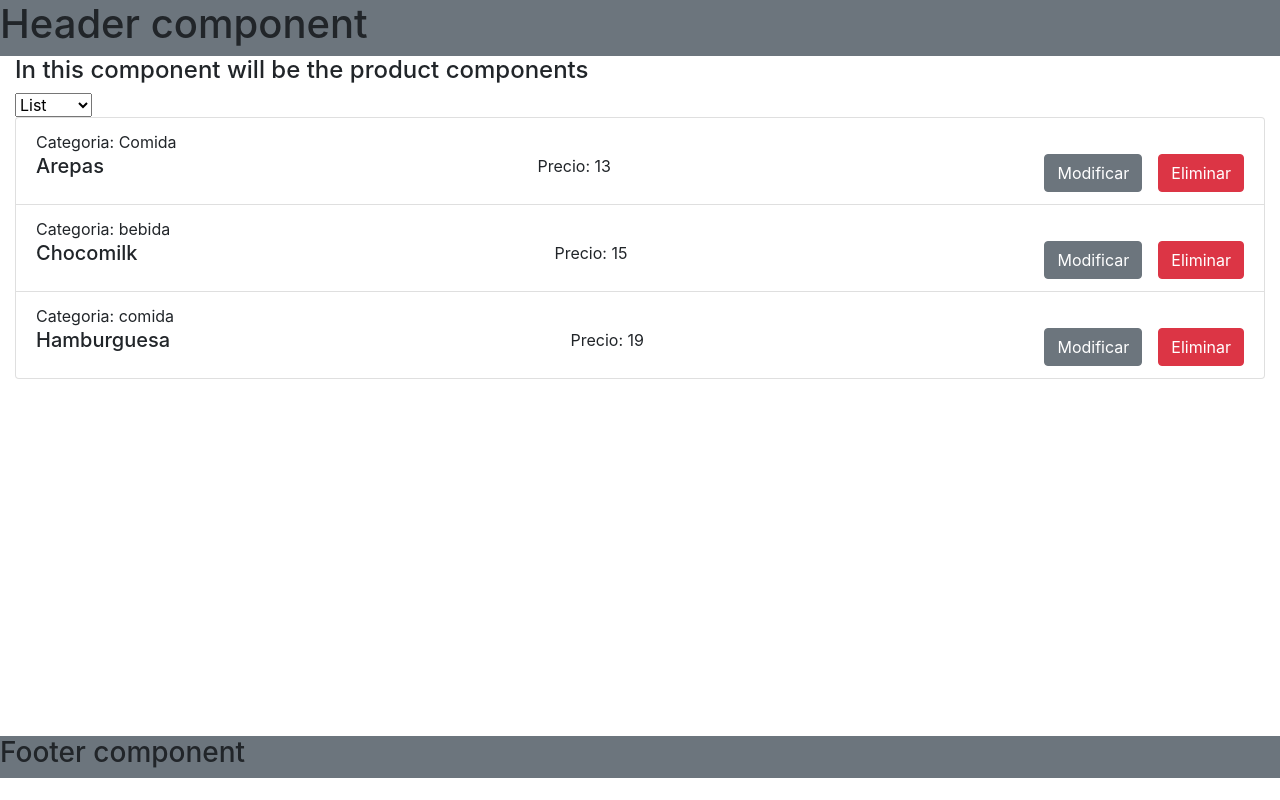
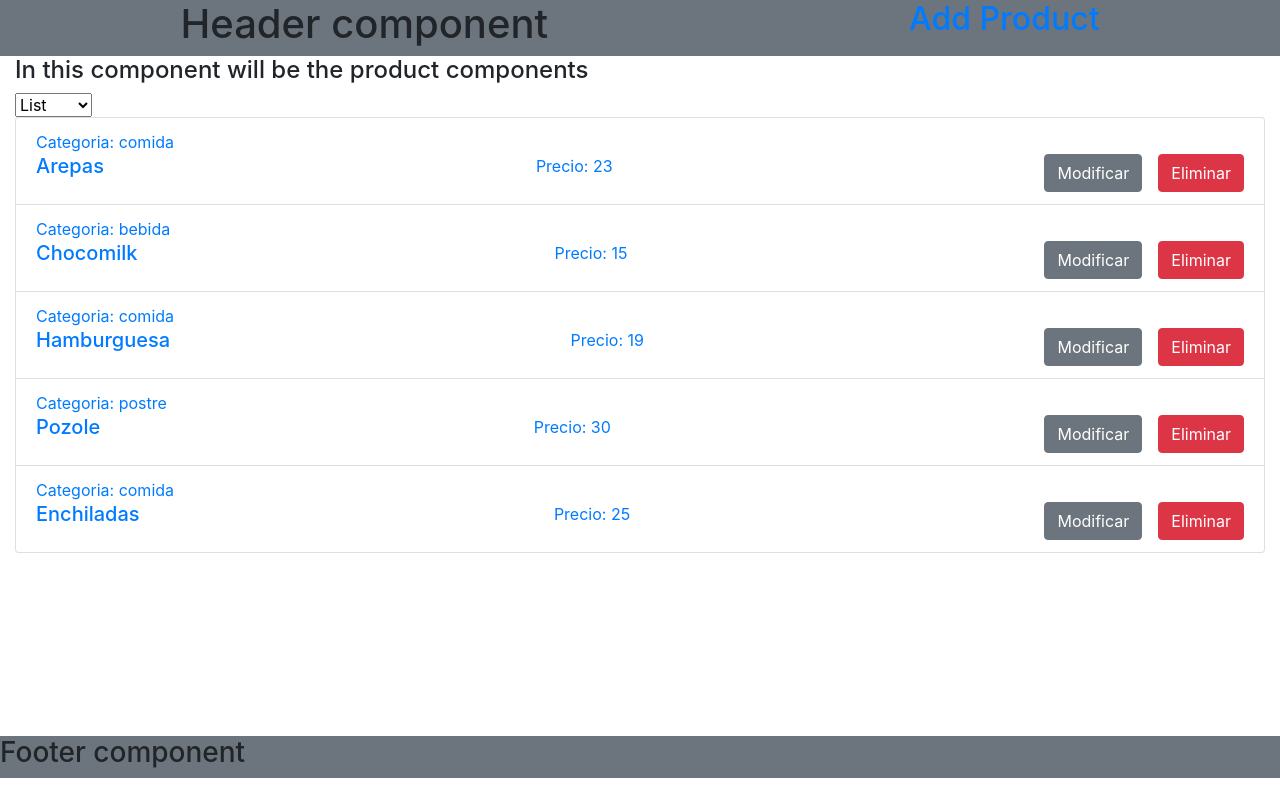
Before and after one commit to JosePeregrina/crrud, a React (Create React App) app in the folder my-aplication/: page / in a window 1280 px wide. Built offline with nearby package versions, Linux system fonts and the light colour scheme; data requests are answered from the project's data file.

Commit message:
Add product and Edit product are working

```diff
--- a/my-aplication/db.json
+++ b/my-aplication/db.json
@@ -1,10 +1,10 @@
 {
   "restaurant": [
     {
-      "id": 1,
       "nombre": "Arepas",
-      "categoria": "Comida",
-      "precio": 13
+      "categoria": "comida",
+      "precio": "23",
+      "id": 1
     },
     {
       "id": 2,
@@ -17,6 +17,21 @@
       "nombre": "Hamburguesa",
       "categoria": "comida",
       "precio": 19
+    },
+    {
+      "nombre": "Pozole",
+      "categoria": "postre",
+      "precio": "30",
+      "id": 4
+    },
+    {
+      "nombre": "Enchiladas",
+      "categoria": "comida",
+      "precio": "25",
+      "id": 5
     }
-  ]
+  ],
+  "maxId": {
+    "[object Object]1": ""
+  }
 }
--- a/my-aplication/src/components/AddProduct.js
+++ b/my-aplication/src/components/AddProduct.js
@@ -1,14 +1,66 @@
 import React, { Component } from "react";
-
+import Axios from  "axios";
 class AddProduct extends Component {
   constructor(props) {
     super(props);
     this.state = {
       nombre: "",
       precio: 0,
-      categoria: "postre"
+      categoria: "postre",
+      edit: this.props.edit? true : false,
+      maxId: 0,
+      dish: {
+
+      }
     };
     this.handleChange = this.handleChange.bind(this);
+    this.addProduct = this.addProduct.bind(this);
+    this.updateProduct = this.updateProduct.bind(this);
+  }
+  componentDidMount(){
+    if(this.state.edit){
+      Axios.get(`http://localhost:4000/restaurant/${this.props.id}`)
+      .then(res => this.setState({dish: res.data}))
+      .then(()=> {
+        this.setState({nombre: this.state.dish.nombre})
+        this.setState({categoria: this.state.dish.categoria})
+        this.setState({precio: this.state.dish.precio})
+      })
+    }
+    this.getMaxId();
+  }
+  updateProduct(){
+    const{nombre, categoria, precio} = this.state;
+    const{id} = this.props;
+    const playload={
+      nombre,
+      categoria,
+      precio,
+    }
+    Axios.put(`http://localhost:4000/restaurant/${id}`, playload)
+    .then(res => console.log({UpdateProductResponse: res}));
+  }
+  getMaxId(){
+    Axios.get("http://localhost:4000/maxId")
+    .then(id => {
+      let maxId = id.data;
+      console.log({PincheId: maxId});
+      this.setState({maxId});
+    })
+    .catch(error => console.error({IdError: error}))
+  }
+  addProduct(){
+    const {nombre, categoria, precio} = this.state;
+    console.log({nombre, categoria, precio});
+    let playload = {
+      nombre: this.state.nombre,
+      categoria: this.state.categoria,
+      precio: this.state.precio,
+    }
+    Axios.post("http://localhost:4000/restaurant/", playload )
+    .then(res => console.log({AddResponse: res}))
+    .then(()=> this.setMaxId(this.state.maxId))
+    .catch(error => console.error({AddError: error}));
   }
   handleChange(event) {
     const { name, value, type } = event.target;
@@ -21,7 +73,7 @@ class AddProduct extends Component {
     } else this.setState({ [name]: value });
   }
   render() {
-    const { nombre, precio, categoria } = this.state;
+    const { nombre, precio, categoria, edit, maxId, dish } = this.state;
     return (
       <div className="row">
         <div className="col-xl-8 col-md-8 col-sm-8 col-xs-8 mx-auto mt-4">
@@ -95,7 +147,10 @@ class AddProduct extends Component {
                 Entrada
               </label>
             </div>
-            <button>Enviar</button>
+            {
+              edit? <button className="btn btn-primary" onClick={this.updateProduct}>Editar</button> :
+              <button className="btn btn-success" onClick={this.addProduct}>Enviar</button>
+            }
           </div>
         </div>
       </div>
--- a/my-aplication/src/components/Products.js
+++ b/my-aplication/src/components/Products.js
@@ -1,4 +1,5 @@
 import React, { Component } from "react";
+import {Link} from 'react-router-dom'
 import ProductList from "./ProductList";
 import ProductMosaic from "./ProductMosaic";
 import Axios from "axios";
@@ -41,7 +42,9 @@ class Products extends Component {
             <ul className="list-group">
               {dishes.map(dish => (
                 <li className="list-group-item" key={`key${dish.id}`}>
-                  <ProductList dish={dish} update={this.update} />
+                  <Link to={`/Edit/${dish.id}`}  >
+                    <ProductList dish={dish} update={this.update} />
+                  </Link>
                 </li>
               ))}
             </ul>
--- a/my-aplication/src/shared/Header.js
+++ b/my-aplication/src/shared/Header.js
@@ -1,9 +1,12 @@
 import React from "react";
-
+import {Link} from "react-router-dom";
 function Header(){
     return(
-        <header className="bg-secondary">
+        <header className="bg-secondary d-flex flex-row justify-content-around">
             <h1>Header component</h1>
+            <Link to="/AddProduct">
+                <h2>Add Product</h2>
+            </Link>
         </header>
     )
 }
```
